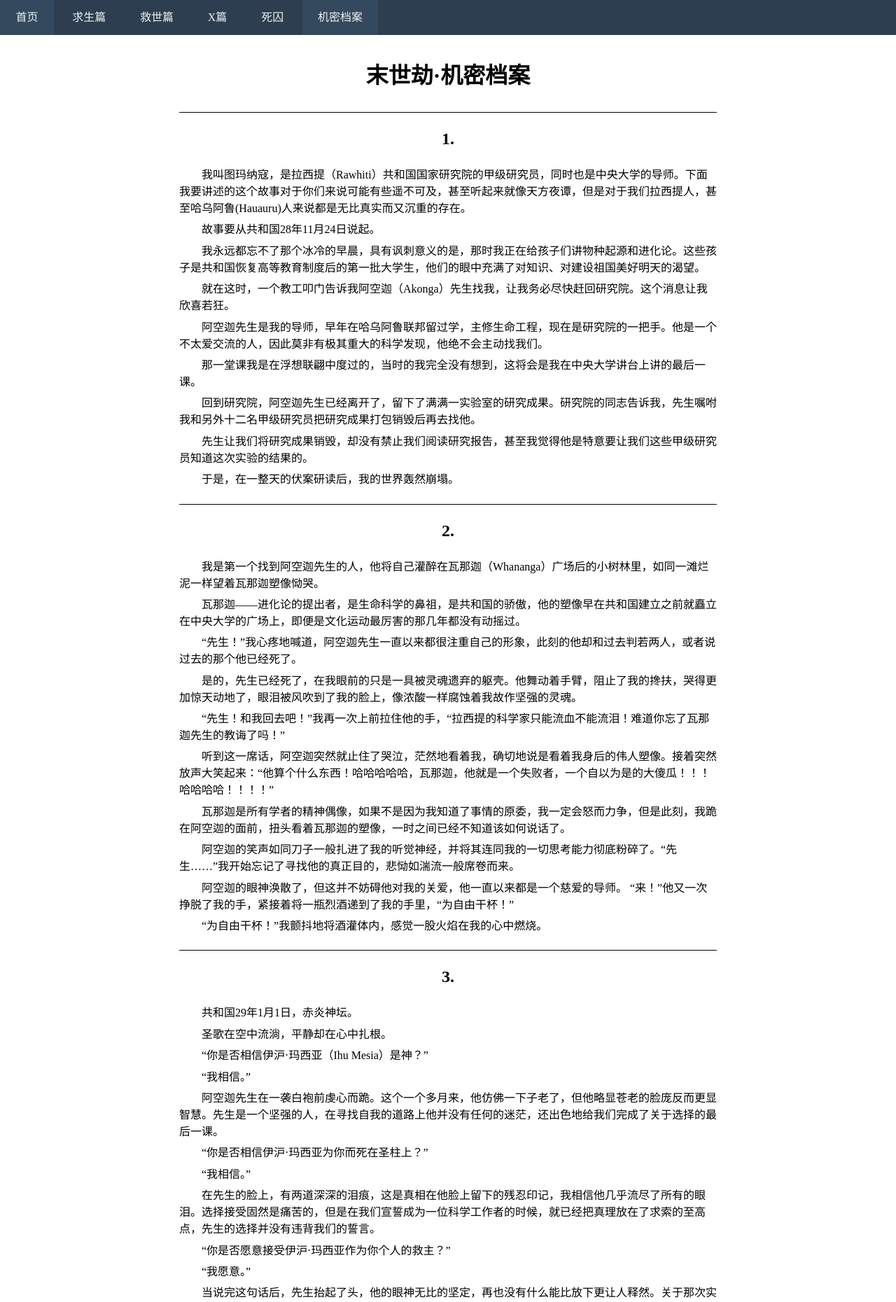
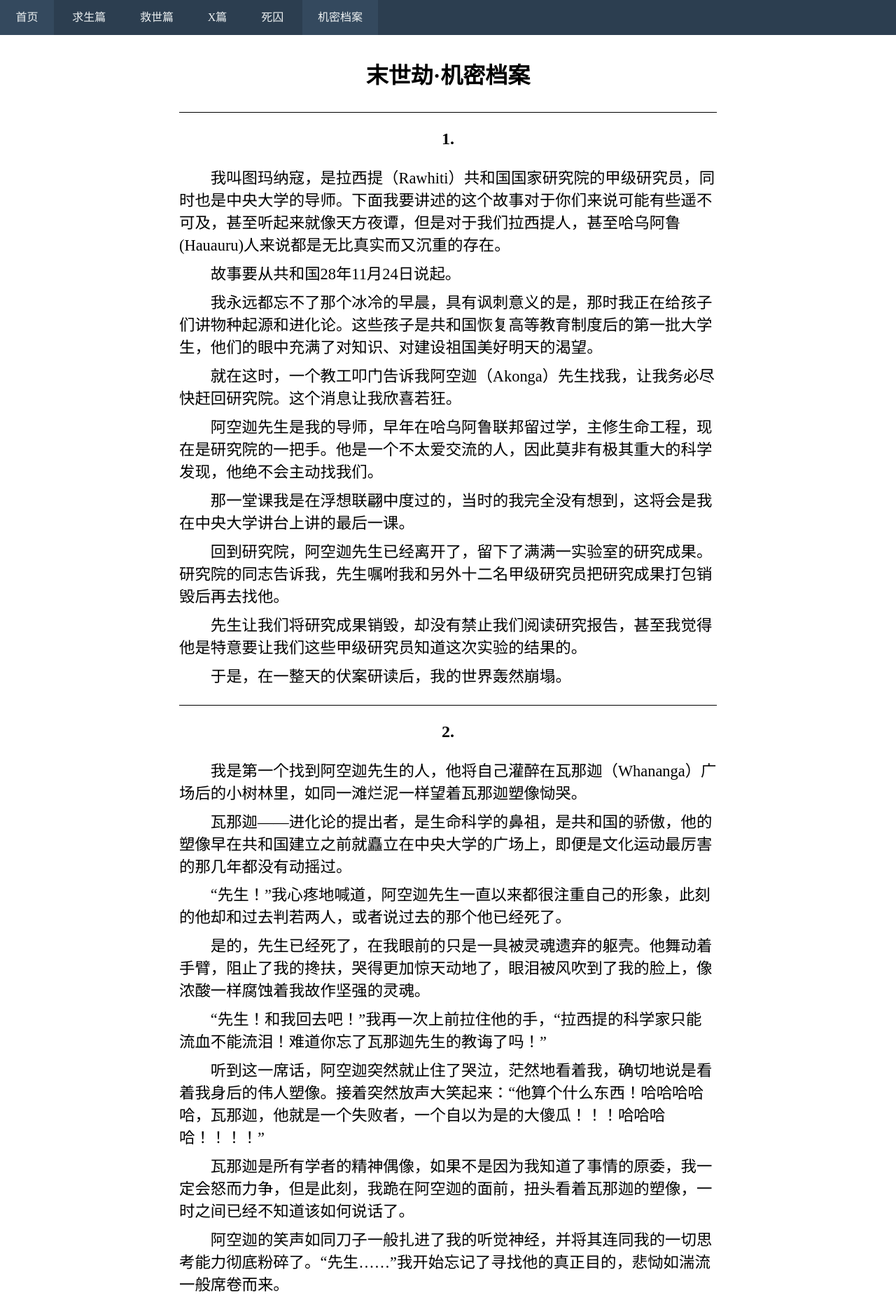
Before and after one commit to MilkVetch/doomsday, a Jekyll site: the page built from secretfiles.html, in a window 1280 px wide. Shown: the top 1860 px of the page at 70% size. Built offline with Jekyll 4.4.1, drawn with Linux system fonts in a browser that asks for light colours; Markdown is read by kramdown in place of the engine named in the settings.

Commit message:
latest update

```diff
--- a/css/common.css
+++ b/css/common.css
@@ -93,6 +93,7 @@ footer nav ul.nav-bottom li a:hover {
 }
 
 .wrapper p {
+  font-size: 1.4em;
   text-indent: 2em;
   padding-bottom: 0.4em;
 }
--- a/sass/common.sass
+++ b/sass/common.sass
@@ -74,5 +74,6 @@ footer
 		padding: 1em
 		border-top: 1px solid black
 	p
+		font-size: 1.4em
 		text-indent: 2em
 		padding-bottom: 0.4em
```
